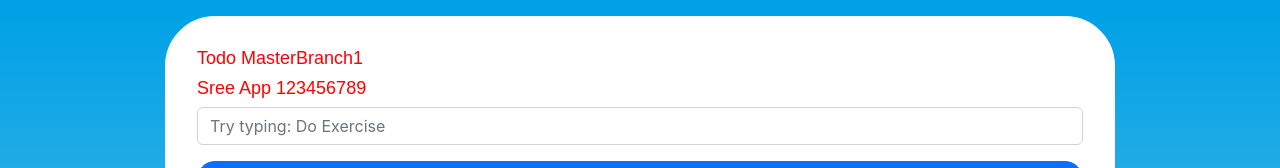
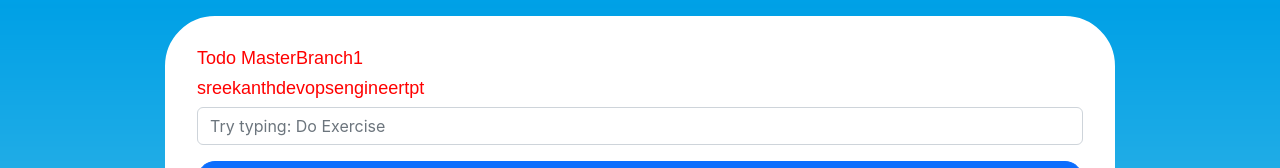
Before and after one commit to sreekanth014/sirr-eactapp-master, a React (Create React App) app: page / in a window 1280 px wide. Shown: the top 168 px of the page. Built offline with nearby package versions, Linux system fonts and the light colour scheme.

Commit message:
Update Form.js

```diff
--- a/src/Component/Form.js
+++ b/src/Component/Form.js
@@ -46,7 +46,7 @@ export default class Form extends Component {
                                 <div className="mb-3">
 
                                     <h1>Todo MasterBranch1</h1>
-                                    <h1>Sree App 123456789</h1>
+                                    <h1>sreekanthdevopsengineertpt</h1>
 
                                     <input type="text" className="form-control" id="todo" placeholder='Try typing: Do Exercise' onChange={this.changeTodoInput} value={this.state.inputData} />
                                 </div>
```
